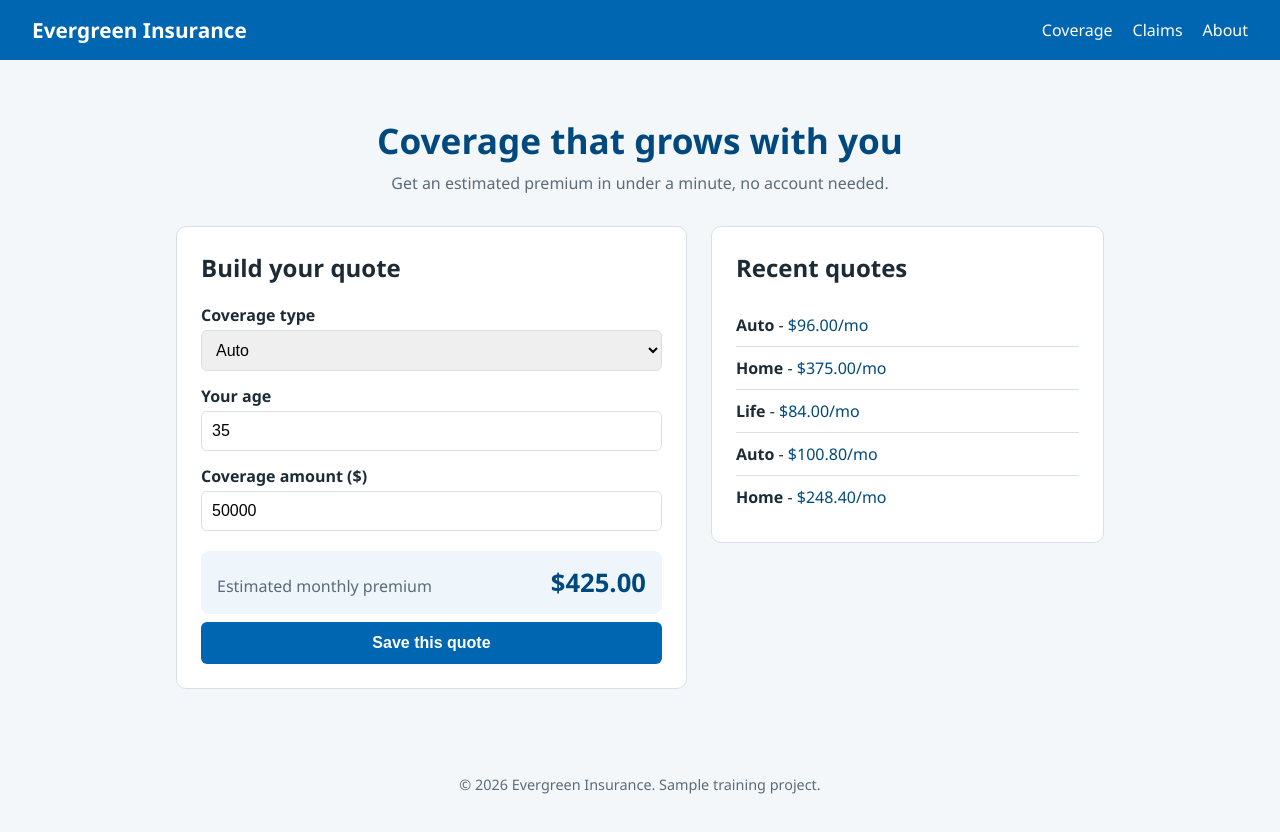
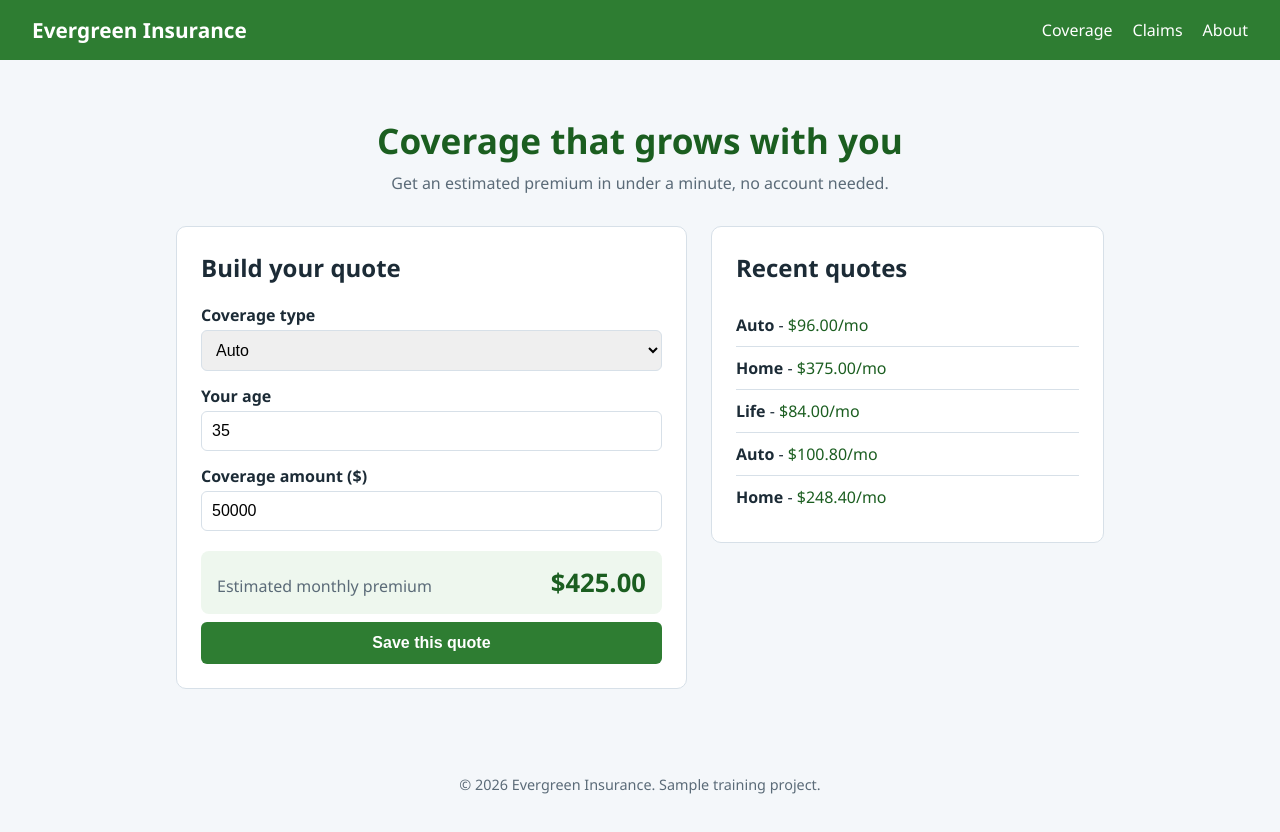
Before and after one commit to Shadd1972/Capstone-2, a React (Vite) app: page / in a window 1280 px wide. Built offline with nearby package versions, Linux system fonts and the light colour scheme; the HTML template or start-up script is replaced by a standard one.

Commit message:
Update primary colors and background in CSS

```diff
--- a/src/index.css
+++ b/src/index.css
@@ -1,7 +1,7 @@
 :root {
   /* Liberty Mutual blue carried over from the Phase 1 brand refresh */
-  --primary: #0066b2;
-  --primary-dark: #00497f;
+  --primary: #2e7d32;
+  --primary-dark: #1b5e20;
   --text: #1c2b36;
   --muted: #5b6b78;
   --surface: #ffffff;
@@ -104,7 +104,7 @@ body {
   justify-content: space-between;
   margin: 20px 0 8px;
   padding: 14px 16px;
-  background: #eef5fb;
+  background: #eef7ee;
   border-radius: 8px;
 }
 
```
